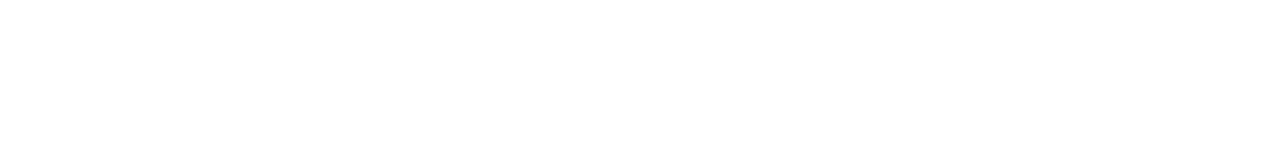
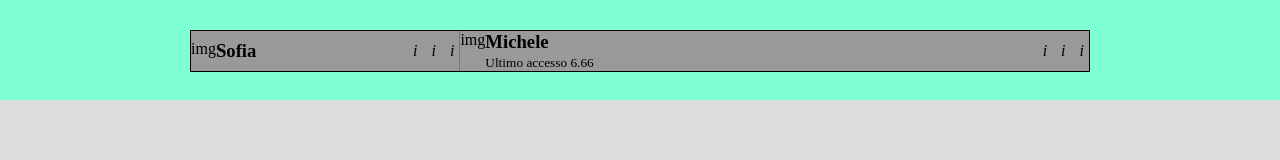
Before and after one commit to LucaPaolella/vue-boolzapp, a plain HTML site: page index.html in a window 1280 px wide. Drawn offline with Linux system fonts and the light colour scheme.

Commit message:
fatto l'header

```diff
--- a/css/style.css
+++ b/css/style.css
@@ -1,5 +1,60 @@
-*{
+* {
     margin: 0;
     padding: 0;
     box-sizing: border-box;
 }
+
+/*Common*/
+
+.flex {
+    display: flex;
+}
+
+/*Header*/
+
+.container-header {
+    height: 100px;
+    background-color: aquamarine;
+}
+
+/*Main*/
+
+main {
+    background-color: gainsboro;
+    height: calc(100vh - 100px);
+    align-items: center;
+    justify-content: center;
+}
+
+.container-main {
+    border: 1px solid black;
+    width: 900px;
+    position: absolute;
+    top: 30px;
+}
+
+/*header main*/
+
+.header-main {
+    background-color: #999999;
+}
+
+.container-user{
+    align-items: center;
+    justify-content: space-between;
+    width: 30%;
+    border-right: 1px solid #777777;
+}
+
+.container-header-chat{
+    width: 70%;
+}
+
+.container-tools> i {
+    padding: 5px;
+}
+
+.container-header-chat{
+    align-items: center;
+    justify-content: space-between;
+}
--- a/index.html
+++ b/index.html
@@ -1,5 +1,6 @@
 <!DOCTYPE html>
 <html lang="en">
+
 <head>
     <meta charset="UTF-8">
     <meta http-equiv="X-UA-Compatible" content="IE=edge">
@@ -7,8 +8,48 @@
     <title>Document</title>
     <link rel="stylesheet" href="css/style.css">
 </head>
+
 <body>
+    <header>
+        <div class="container-header"></div>
+    </header>
+    <main class="flex">
+        <div class="container-main">
+            <header class="header-main flex">
 
+                <div class="container-user flex">
+                    <div class="user flex">
+                        img
+                        <h3>Sofia</h3>
+                    </div>
+
+                    <div class="container-tools">
+                        <i>i</i>
+                        <i>i</i>
+                        <i>i</i>
+                    </div>
+                </div>
+
+                <div class="container-header-chat flex">
+                    <div class="user flex">
+                        img
+                        <div>
+                            <h3>Michele</h3>
+                            <small>Ultimo accesso 6.66</small>
+                        </div>
+                    </div>
+
+                    <div class="container-tools">
+                        <i>i</i>
+                        <i>i</i>
+                        <i>i</i>
+                    </div>
+
+                </div>
+            </header>
+        </div>
+    </main>
 
 </body>
+
 </html>
```
